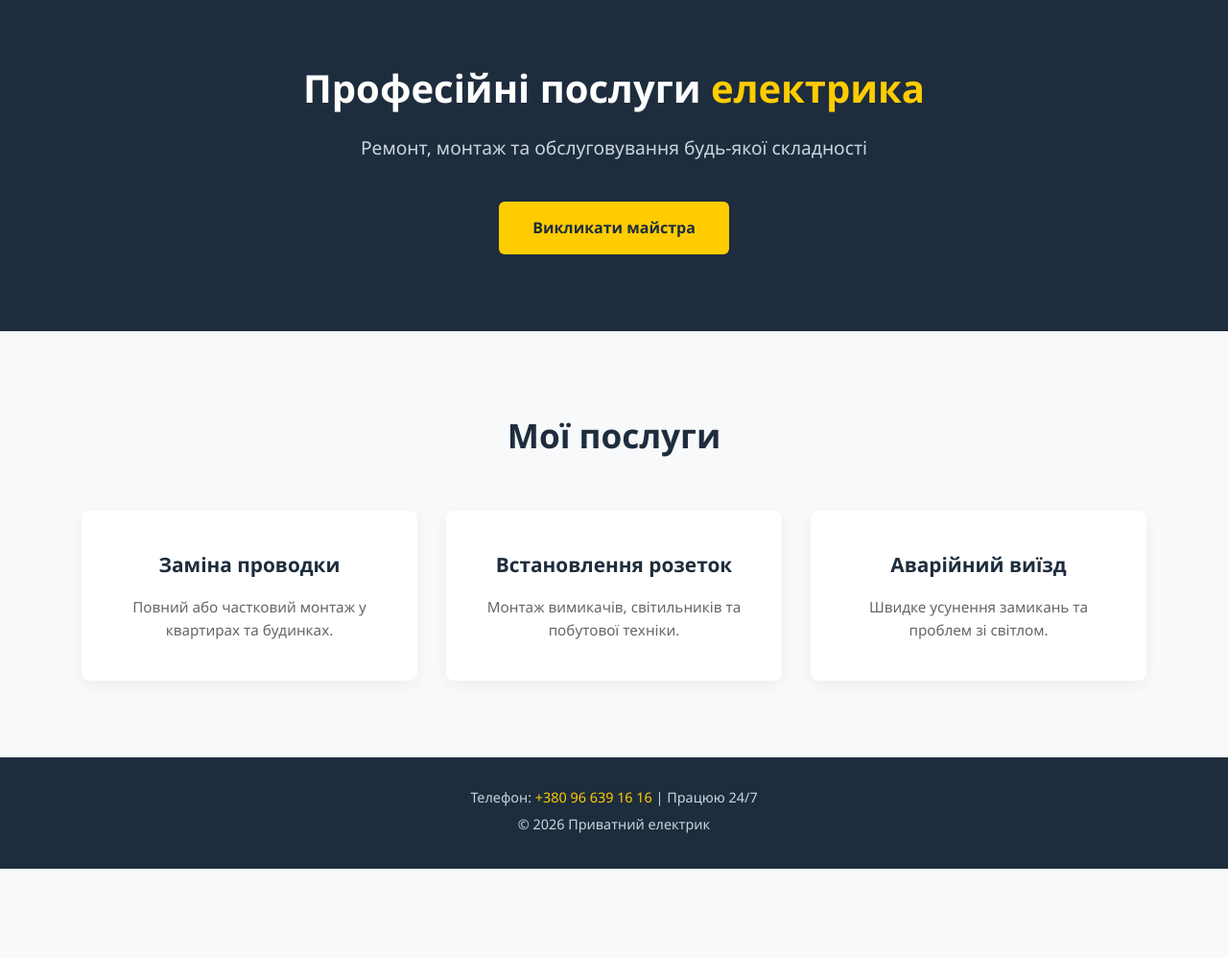
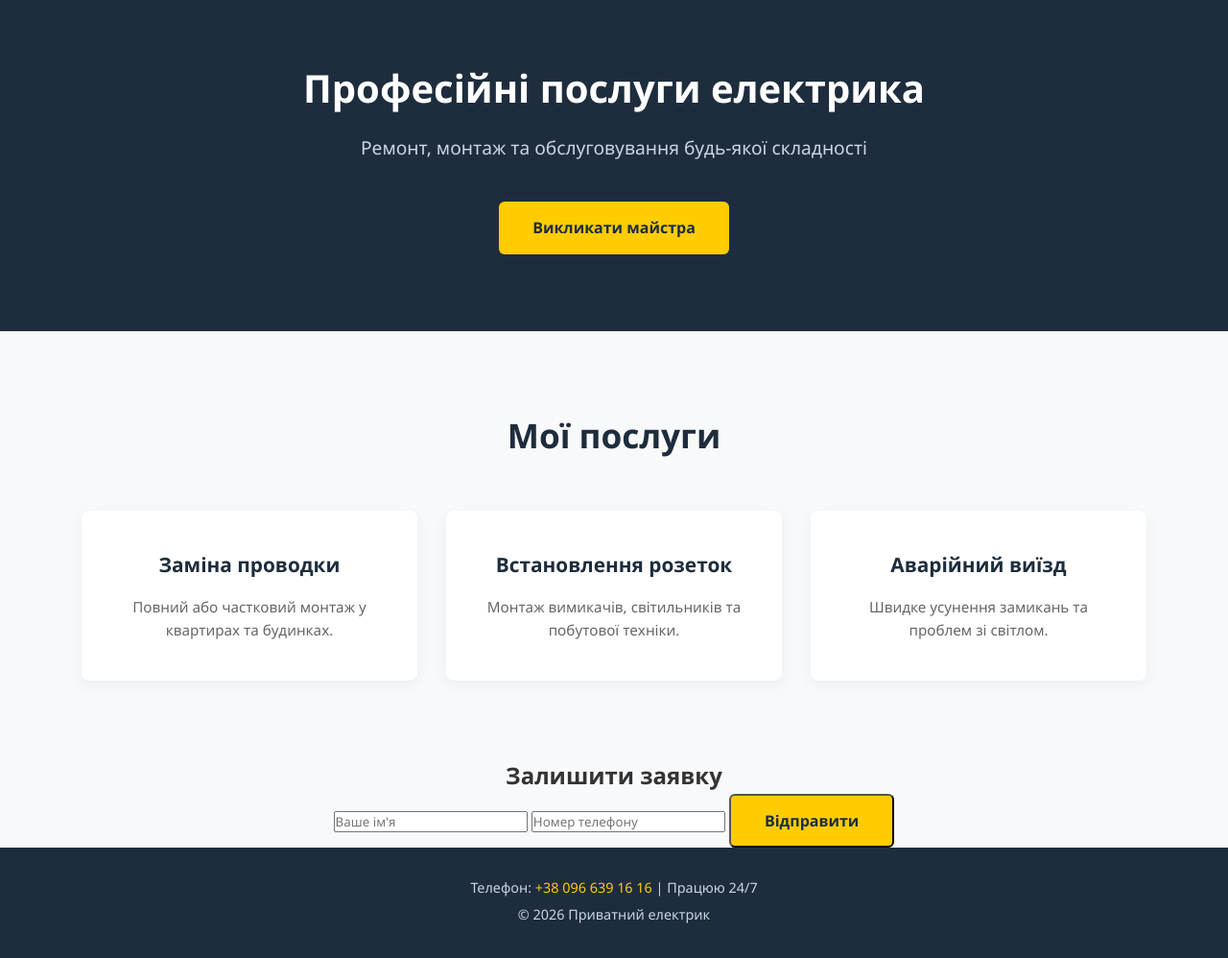
Before and after one commit to ITENERGI/EngineeringProUkraine, a plain HTML site: page index.html in a window 1280 px wide. Shown: the whole page at 96% size. Before the commit the page ends 905 px from the top, so only its background shows below. Drawn offline with Linux system fonts and the light colour scheme.

Commit message:
Revise index.html structure and add callback form
Updated the HTML structure and content for better clarity and added a callback form section.

```diff
--- a/index.html
+++ b/index.html
@@ -3,53 +3,63 @@
 <head>
     <meta charset="UTF-8">
     <meta name="viewport" content="width=device-width, initial-scale=1.0">
-    <title>Професійні послуги електрика</title>
+    <title>Професійні послуги електрика | Ремонт та монтаж</title>
     <link rel="stylesheet" href="style.css">
-
-    <!-- Метатеги для прев'ю в Telegram -->
-    <meta property="og:title" content="Електрик - Ремонт та монтаж" />
-    <meta property="og:description" content="Професійні послуги електрика. Ремонт, монтаж та обслуговування будь-якої складності." />
-    <meta property="og:image" content="https://githubusercontent.com" />
-    <meta property="og:type" content="website" />
-    <meta property="og:url" content="https://github.io" />
 </head>
 <body>
 
-    <!-- Головний екран (Hero) -->
+    <!-- Шапка / Главный экран -->
     <header class="hero">
         <div class="container">
-            <h1>Професійні послуги <span class="accent">електрика</span></h1>
+            <h1>Професійні послуги <span class="highlight">електрика</span></h1>
             <p class="subtitle">Ремонт, монтаж та обслуговування будь-якої складності</p>
-            <a href="tel:+380966391616" class="btn">Викликати майстра</a>
+            <a href="#callback" class="btn">Викликати майстра</a>
         </div>
     </header>
 
-    <!-- Блок Послуги -->
+    <!-- Блок услуг -->
     <section class="services">
         <div class="container">
             <h2>Мої послуги</h2>
             <div class="services-grid">
+
                 <div class="card">
                     <h3>Заміна проводки</h3>
                     <p>Повний або частковий монтаж у квартирах та будинках.</p>
                 </div>
+
                 <div class="card">
                     <h3>Встановлення розеток</h3>
                     <p>Монтаж вимикачів, світильників та побутової техніки.</p>
                 </div>
+
                 <div class="card">
                     <h3>Аварійний виїзд</h3>
                     <p>Швидке усунення замикань та проблем зі світлом.</p>
                 </div>
+
             </div>
         </div>
     </section>
 
-    <!-- Підвал (Footer) -->
+    <!-- Форма заявки -->
+    <section id="callback" class="callback-section">
+        <div class="container">
+            <h2>Залишити заявку</h2>
+            <!-- ЗАМЕНИТЕ email@example.com НА ВАШ РЕАЛЬНЫЙ EMAIL -->
+            <form action="https://formsubmit.co" method="POST" class="callback-form">
+                <input type="text" name="name" placeholder="Ваше ім'я" required>
+                <input type="tel" name="phone" placeholder="Номер телефону" required>
+                <button type="submit" class="btn">Відправити</button>
+            </form>
+        </div>
+    </section>
+
+    <!-- Подвал -->
     <footer class="footer">
         <div class="container">
-            <p>Телефон: <a href="tel:+380966391616">+380 96 639 16 16</a> | Працюю 24/7</p>
-            <p>&copy; 2026 Приватний електрик</p>
+            <p>Телефон: <a href="tel:+380966391616">+38 096 639 16 16</a> | Працюю 24/7</p>
+            <p class="copyright">&copy; 2026 Приватний електрик</p>
         </div>
     </footer>
 
```
